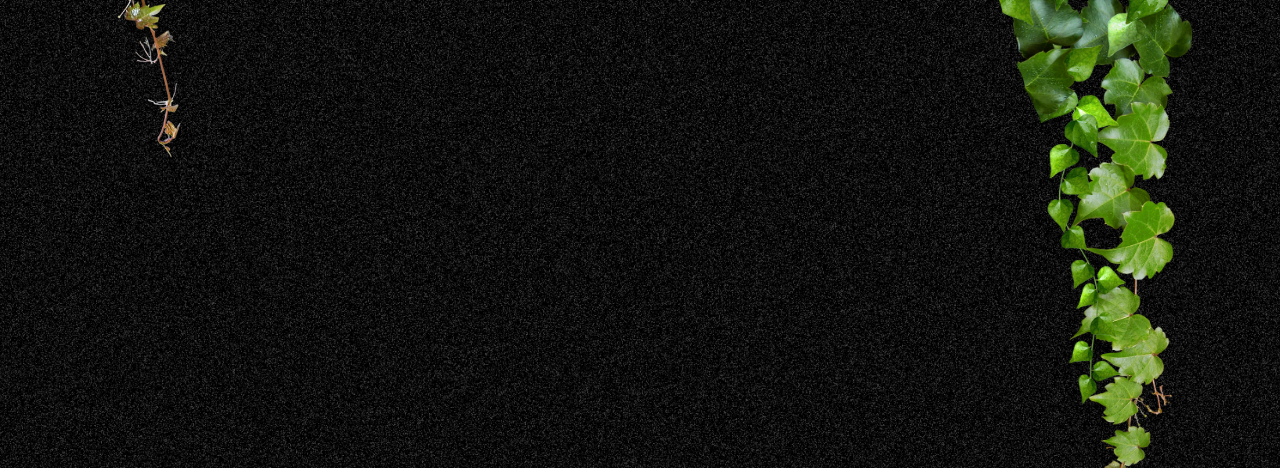
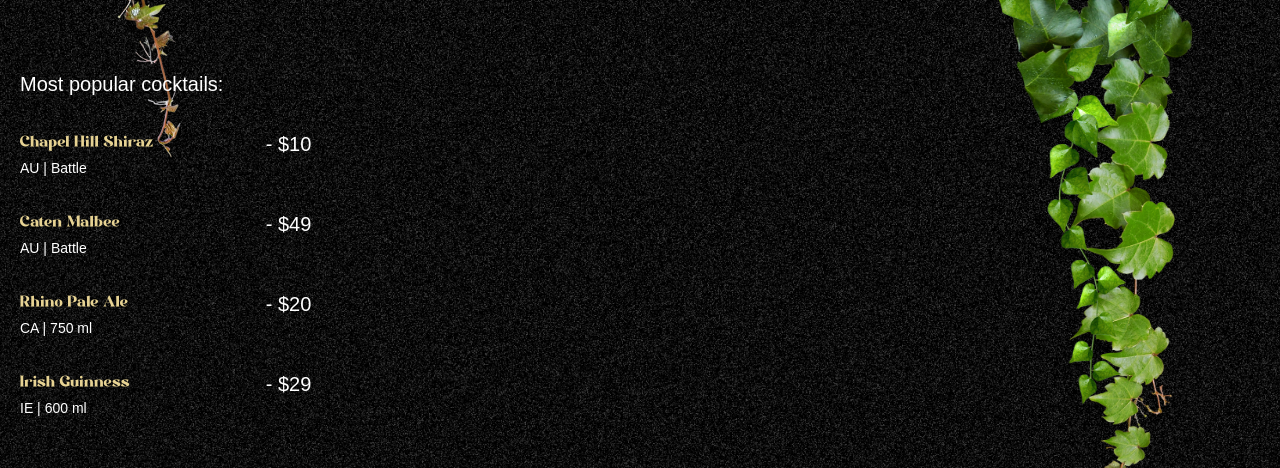
Before and after one commit to CezarLuca/sun-n-grapes, a Next.js app: page / in a window 1280 px wide. Shown: the part 890-1358 px from the top of the page. Built offline with nearby package versions, Linux system fonts and the light colour scheme; a web font is replaced by a local one.

Commit message:
Setting up the cocktails menu

```diff
--- a/src/components/Cocktails.tsx
+++ b/src/components/Cocktails.tsx
@@ -1,3 +1,5 @@
+import { cocktailLists } from "@/app/constants";
+
 /* eslint-disable @next/next/no-img-element */
 const Cocktails = () => {
     return (
@@ -12,6 +14,26 @@
                 alt="right-leaf"
                 id="c-right-leaf"
             />
+            <div className="list">
+                <div className="popular">
+                    <h2>Most popular cocktails:</h2>
+                    <ul>
+                        {cocktailLists.map(
+                            ({ name, country, detail, price }) => (
+                                <li key={name}>
+                                    <div className="md:me-28">
+                                        <h3>{name}</h3>
+                                        <p>
+                                            {country} | {detail}
+                                        </p>
+                                    </div>
+                                    <span>- {price}</span>
+                                </li>
+                            )
+                        )}
+                    </ul>
+                </div>
+            </div>
         </section>
     );
 };
```
